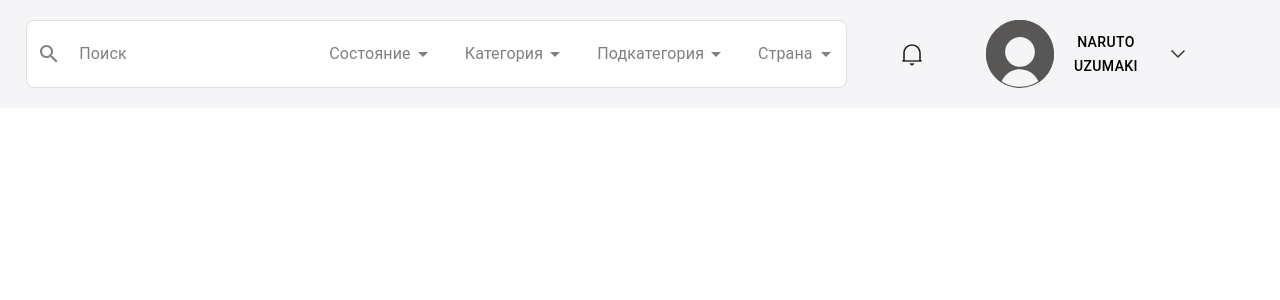
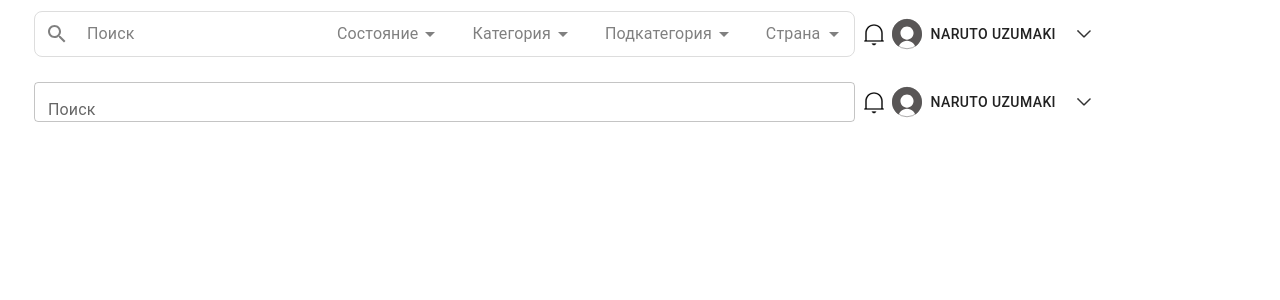
Before and after one commit to peaksoft-school/Gift-list-js16-day-, a React (Vite) app: page / in a window 1280 px wide. Shown: the top 300 px of the page. Built offline with nearby package versions, Linux system fonts and the light colour scheme.

Commit message:
create-footer

```diff
--- a/src/App.jsx
+++ b/src/App.jsx
@@ -1,10 +1,12 @@
 import React from 'react'
 import Header from './layout/Header'
+import SideBar from './components/UI/SideBar'
 
 const App = () => {
    return (
       <div>
-         <Header />
+         <Header role="user" />
+         <Header role="admin" />
       </div>
    )
 }
--- a/src/layout/Header.jsx
+++ b/src/layout/Header.jsx
@@ -1,25 +1,73 @@
+import MeetBalls from '../components/UI/MeetBalls'
+import Notification from '../assets/icons/notification.svg'
+import InputSearch from '../components/UI/Input-search/InputSearch'
+import Input from '../components/UI/Input'
 import React from 'react'
-import MeetBalls from '../components/UI/MeetBalls'
+import { AppBar, Toolbar, Box, TextField, Typography } from '@mui/material'
+
 import styled from 'styled-components'
-import Notification from '../assets/icons/notification.svg'
+import SearchIcon from '@mui/icons-material/Search'
 
-import InputSearch from '../components/UI/Input-search/InputSearch'
+const Header = ({ role }) => {
+   return (
+      <AppBar
+         position="static"
+         sx={{ backgroundColor: 'transparent', boxShadow: 'none' }}
+      >
+         <Toolbar
+            sx={{
+               flexDirection: 'column',
+               alignItems: 'flex-start',
+               gap: 1,
+            }}
+         >
+            <StyledBox>
+               {role === 'user' ? (
+                  <InputSearch sx={{ width: '821', height: '40px' }} />
+               ) : role === 'admin' ? (
 
-const Header = () => {
-   return (
-      <StyledHeader>
-         <InputSearch />
-         <img src={Notification} alt="" style={{ marginRight: '10px' }} />
-         <MeetBalls />
-      </StyledHeader>
+
+
+                  <StyledInput
+                     label="Поиск"
+                     variant="outlined"
+
+                  />
+               ) : null}
+
+               <img src={Notification} alt="" />
+
+               <MeetBalls />
+            </StyledBox>
+         </Toolbar>
+      </AppBar>
    )
 }
 
+const StyledBox = styled(Box)(() => ({
+   display: 'flex',
+   alignItems: 'center',
+   justifyContent: 'space-between',
+   width: '1086px',
+   height: '40',
+   top: '23px',
+   left: '20px',
+   marginLeft: '10px',
+}))
+const StyledInput = styled(TextField)(() => ({
+   '& .MuiInputBase-root': {
+      width: '821px',
+      height: '40px',
+      boxSizing: 'border-box',
+      display: 'flex',
+      alignItems: 'center',
+   },
+   '& input': {
+      height: '100%',
+      padding: '20px ',
+      boxSizing: 'border-box',
+      alignItems: 'center',
+   },
+}))
+
 export default Header
-
-const StyledHeader = styled('div')({
-   display: 'flex',
-   justifyContent: 'space-around',
-   backgroundColor: 'rgb(245, 245, 247)',
-   padding: '20px 40px 20px 0px',
-})
```
Also changed, not shown: src/utils/constants/HeadersInput.js (added, +19 -0 lines).
